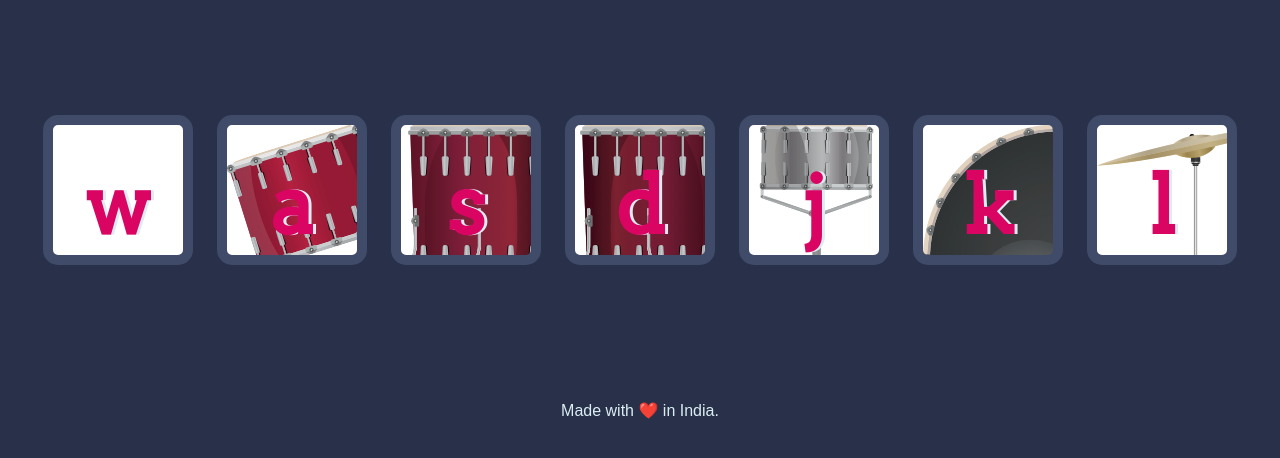
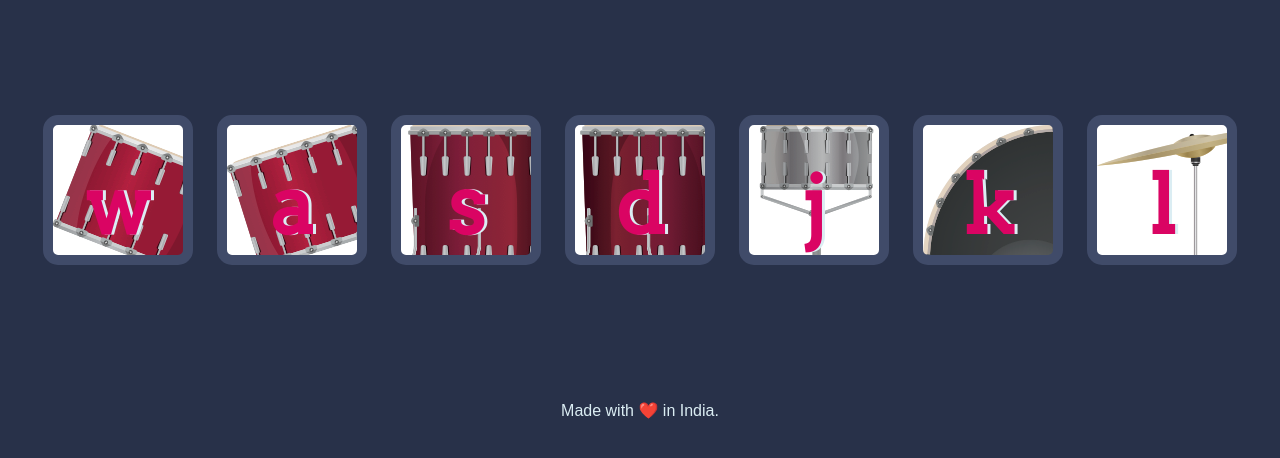
Before and after one commit to rohitkumargupta348/Drum_Kit_Project, a plain HTML site: page index.html in a window 1280 px wide. Shown: the part 174-632 px from the top of the page. Drawn offline with Linux system fonts and the light colour scheme; the site is published under a folder, as on GitHub Pages, so addresses that start at the root find nothing.

Commit message:
Update styles.css

```diff
--- a/styles.css
+++ b/styles.css
@@ -16,7 +16,7 @@ footer {
 }
 
 .w {
-    background-image: url(/tom1.png);
+    background-image: url(./tom1.png);
 }
 
 .a {
```
